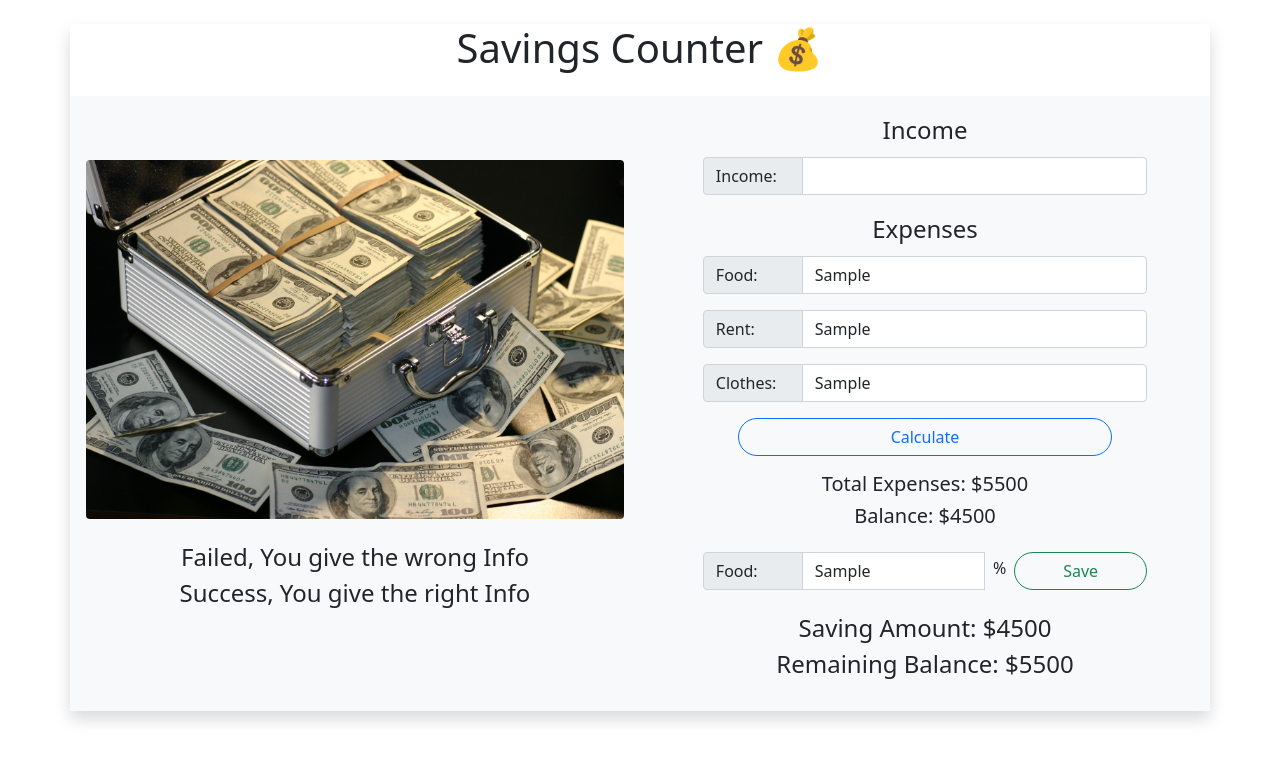
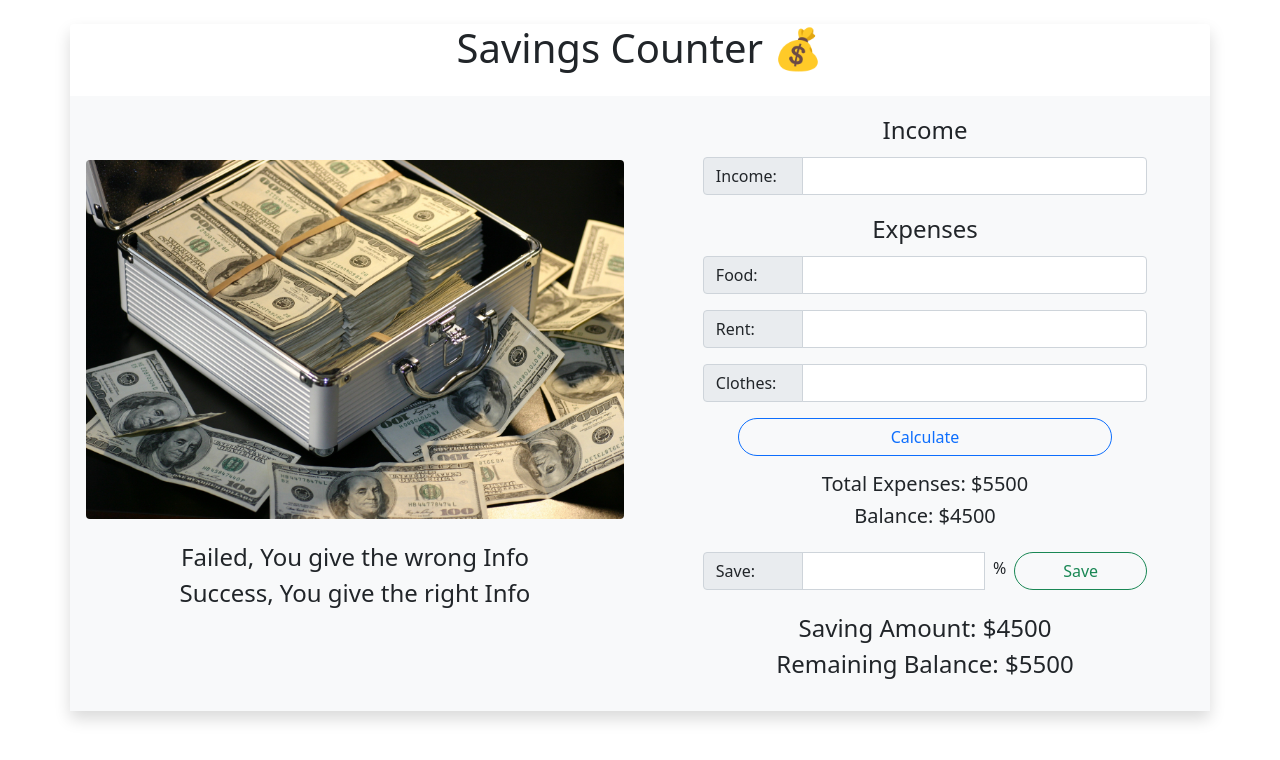
Before and after one commit to iinaamasum/savings-counter, a plain HTML site: page index.html in a window 1280 px wide. Both pictures are taken after typing "Sample", "Sample", "Sample", "Sample" into the empty fields and a click on the button "Calculate". Drawn offline with nearby package versions, Linux system fonts and the light colour scheme.

Commit message:
catching input feild val

```diff
--- a/index.html
+++ b/index.html
@@ -18,53 +18,57 @@
   <header class="container shadow rounded">
     <h1 class="text-center my-4">Savings Counter 💰</h1>
     <div class="row row-cols-1 row-cols-md-2">
+      <!-- body left part -->
       <div class="col-12 col-lg-6 card-body bg-light">
         <div class="pt-lg-5">
           <img class="img-fluid rounded" src="./images/money.jpg" alt="" srcset="">
         </div>
+        <!-- validation -->
         <div class="validation text-center pt-4">
           <h4>Failed, You give the wrong Info</h4>
           <h4>Success, You give the right Info</h4>
         </div>
       </div>
+      <!-- body right part -->
       <div class="col-12 col-lg-6 bg-light card-body">
         <div class="row">
           <div class="col-10 mx-auto">
             <h4 class="text-center py-1">Income</h4>
             <div class="input-group mb-3">
-              <span class="input-group-text" id="basic-addon3">Income: </span>
-              <input type="text" class="form-control shadow-none" id="basic-url" aria-describedby="basic-addon3">
+              <span class="input-group-text" >Income: </span>
+              <input type="text" class="form-control shadow-none" id="input-one" aria-describedby="basic-addon3">
             </div>
           </div>
         </div>
         <div class="row">
+          <!-- Expenses -->
           <div class="col-10 mx-auto">
             <h4 class="text-center py-1">Expenses</h4>
             <div class="input-group mb-3">
-              <span class="input-group-text" id="basic-addon3">Food: </span>
-              <input type="text" class="form-control shadow-none" id="basic-url" aria-describedby="basic-addon3">
+              <span class="input-group-text" >Food: </span>
+              <input type="text" class="form-control shadow-none" id="input-two">
             </div>
             <div class="input-group mb-3">
-              <span class="input-group-text text-center" id="basic-addon3">Rent: </span>
-              <input type="text" class="form-control shadow-none" id="basic-url" aria-describedby="basic-addon3">
+              <span class="input-group-text text-center" >Rent: </span>
+              <input type="text" class="form-control shadow-none" id="input-three">
             </div>
             <div class="input-group mb-3">
-              <span class="input-group-text" id="basic-addon3">Clothes: </span>
-              <input type="text" class="form-control shadow-none" id="basic-url" aria-describedby="basic-addon3">
+              <span class="input-group-text" >Clothes: </span>
+              <input type="text" class="form-control shadow-none" id="input-four">
             </div>
 
           </div>
-          <button type="button"
+          <button type="button" id="calculate-btn"
             class="btn btn-outline-primary shadow-none col-8 mx-auto rounded-pill">Calculate</button>
           <div class="col-10 mx-auto text-center py-3">
             <h5>Total Expenses: $<span>5500</span> </h5>
             <h5>Balance: $<span>4500</span></h5>
           </div>
-
+          <!-- Savings -->
           <div class="col-10 mx-auto">
             <div class="input-group mb-3">
-              <span class="input-group-text" id="basic-addon3">Food: </span>
-              <input type="text" class="form-control shadow-none" id="basic-url" aria-describedby="basic-addon3">
+              <span class="input-group-text" >Save: </span>
+              <input type="text" class="form-control shadow-none" id="input-five">
               <span class="mx-2 mt-1">%</span>
               <button type="button" class="btn btn-outline-success
               mx-auto px-5 rounded-pill shadow-none">Save</button>
--- a/js/app.js
+++ b/js/app.js
@@ -0,0 +1,15 @@
+function readInput(id) {
+  const intput = document.getElementById(id);
+  const inputValue = parseFloat(intput.value);
+  intput.value = "";
+  return inputValue;
+}
+
+/* catching input from input feild */
+document.getElementById("calculate-btn").addEventListener("click", function () {
+  const inputValOne = readInput("input-one");
+  const inputValTwo = readInput("input-two");
+  const inputValThree = readInput("input-three");
+  const inputValFour = readInput("input-four");
+  const inputValFive = readInput("input-five");
+});
```
